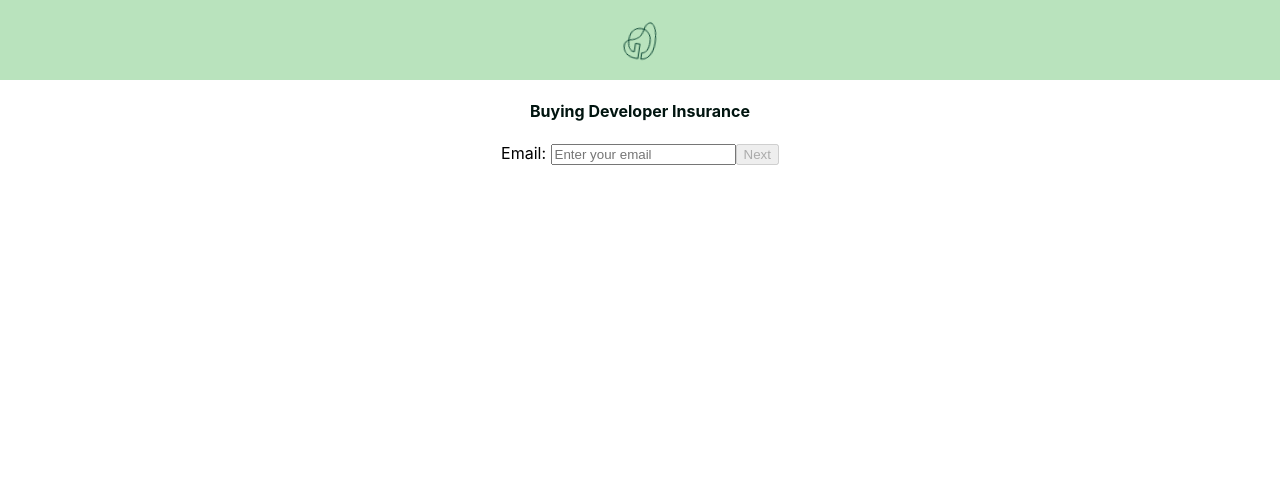
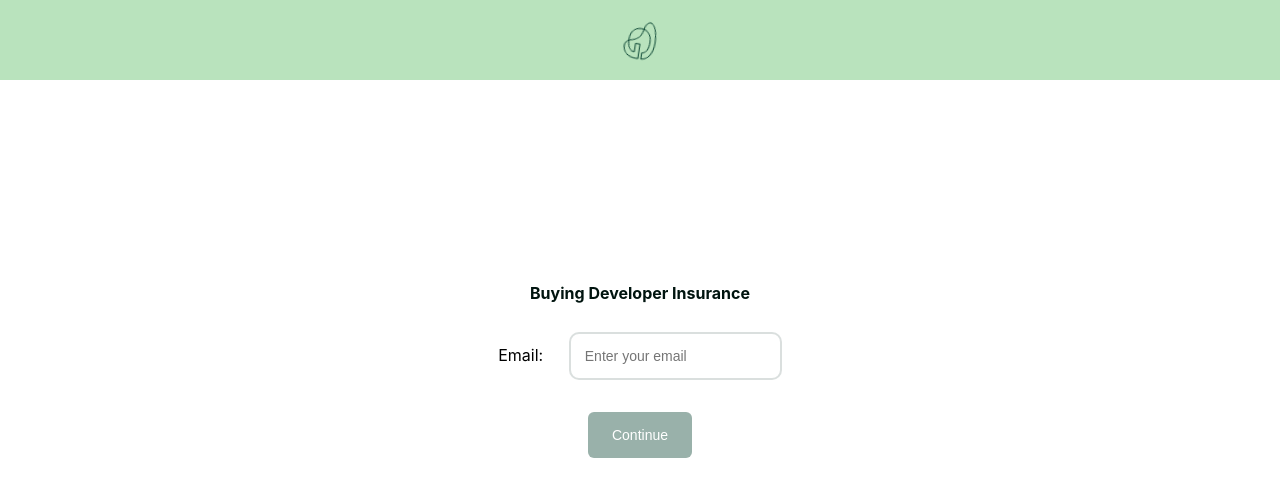
Before and after one commit to annygil/GetSafeTest, a React (Create React App) app: page /buy/insurance_dev in a window 1280 px wide. Shown: the top 496 px of the page. Built offline with nearby package versions, Linux system fonts and the light colour scheme.

Commit message:
Apply styles to the main components
Apply styles to the main components

```diff
--- a/src/App.tsx
+++ b/src/App.tsx
@@ -16,6 +16,7 @@ const App = () => {
         <header className="App-header">
           <img src={logo} className="App-logo" alt="logo" />
         </header>
+        <div className="App-body">
           <Switch>
             <Route path="/buy/insurance_dev">
               <Buyflow productId={ProductIds.devIns} />
@@ -26,6 +27,7 @@ const App = () => {
             </Route>
           </Switch>
         </div>
+      </div>
     </Router>
   );
 };
--- a/src/buyflow/EmailStep.tsx
+++ b/src/buyflow/EmailStep.tsx
@@ -30,7 +30,7 @@ const EmailStep: React.FC<EmailStepProps> = ( props ) => {
         <ButtonNext
             onClick={handleNextStep}
             disabled={values.email.length>0 && errors.emailError?.length==0 ? false : true}
-            name='Next'
+            name='Continue  '
         />
     </>;
 };
--- a/src/buyflow/SummaryStep.tsx
+++ b/src/buyflow/SummaryStep.tsx
@@ -1,10 +1,10 @@
 import React from 'react';
 import { Link } from 'react-router-dom';
-
+import '../shared/components/buyFlow/SummaryStep.css'
 interface SummaryStepProps {
-    collectedData: {
+    collectedData:{
         email: string,
-        age: number,
+        age: number
     },
 };
 
--- a/src/components/ButtonNext.tsx
+++ b/src/components/ButtonNext.tsx
@@ -1,12 +1,15 @@
+import '../shared/components/buyFlow/button.css';
 interface Props {
     onClick: any,
     disabled: boolean,
     name: string
 }
 export const ButtonNext = ( props: Props ) => (
-    <button
-        onClick={props.onClick}
-        disabled={props.disabled} >
-        {props.name}
-    </button>
+    <div className='buttonContainer'>
+        <button
+            onClick={props.onClick}
+            disabled={props.disabled} >
+            {props.name}
+        </button>
+    </div>
 )
--- a/src/components/FormInput.tsx
+++ b/src/components/FormInput.tsx
@@ -1,4 +1,5 @@
 
+import '../shared/components/buyFlow//input.css';
 interface Props {
     id: string,
     name: string,
@@ -13,8 +14,10 @@ interface Props {
 
 export const  FormInput = (props:Props) => (
     <>
+    <div className='input-field-container'>
         <label>{props.label} </label>
         <input
+            className={ props.errorMessage && 'error'}
             id={props.id}
             type={props.type}
             name={props.name}
@@ -22,7 +25,8 @@ export const  FormInput = (props:Props) => (
             onChange={props.onChange}
             placeholder={props.placeholder}
             />
+    </div>
 
-        {props.errorMessage && <p>{props.errorMessage}</p>}
+        {props.errorMessage && <p className="error">{props.errorMessage}</p>}
     </>
 )
```
Lines whose indentation alone changed are shown as unchanged.
